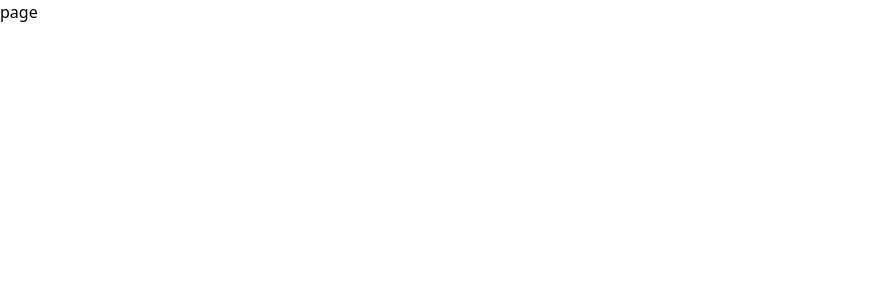
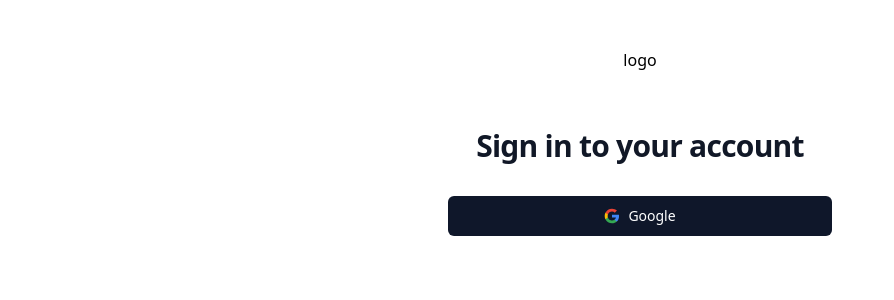
Before and after one commit to push-on/chat-app, a Next.js app: page /login in a window 1280 px wide. Shown: the top 300 px of the page, without its empty margins (0-894 px from the left). Built offline with nearby package versions, Linux system fonts and the light colour scheme.

Commit message:
Update 05/17/2023 11:11:24

```diff
--- a/package.json
+++ b/package.json
@@ -10,19 +10,20 @@
   },
   "dependencies": {
     "@next-auth/upstash-redis-adapter": "^3.0.4",
-    "@types/node": "20.1.0",
+    "@types/node": "20.1.2",
     "@types/react": "18.2.6",
     "@types/react-dom": "18.2.4",
     "@upstash/redis": "^1.20.6",
     "autoprefixer": "10.4.14",
     "class-variance-authority": "^0.6.0",
     "clsx": "^1.2.1",
-    "lucide-react": "^0.214.0",
+    "lucide-react": "^0.216.0",
     "next": "13.4.1",
     "next-auth": "^4.22.1",
     "postcss": "8.4.23",
     "react": "18.2.0",
     "react-dom": "18.2.0",
+    "react-hot-toast": "^2.4.1",
     "tailwind-merge": "^1.12.0",
     "tailwindcss": "3.3.2",
     "typescript": "5.0.4"
--- a/src/app/layout.tsx
+++ b/src/app/layout.tsx
@@ -1,3 +1,4 @@
+import Providers from '@/components/Providers'
 import './globals.css'
 
 export default function RootLayout({
@@ -7,7 +8,10 @@
 }) {
   return (
     <html lang="en">
-      <body>{children}
+      <body>
+        <Providers>
+          {children}
+        </Providers>
       </body>
     </html>
   )
--- a/src/app/login/page.tsx
+++ b/src/app/login/page.tsx
@@ -1,11 +1,81 @@
-import { FC } from 'react'
+'use client'
+
+import Button from '@/components/ui/Button'
+import { FC, useState } from 'react'
+import { signIn } from 'next-auth/react'
+import { toast } from 'react-hot-toast'
 
 interface pageProps {
 
 }
 
 const page: FC<pageProps> = ({ }) => {
-	return <div>page</div>
+	const [isLoading, setIsLoading] = useState<boolean>(false)
+
+	async function loginWithGoogle() {
+		setIsLoading(true)
+		try {
+			// throw new Error("test")
+
+			await signIn('google')
+		} catch (error) {
+			// display error to user
+			toast.error('Something went wrong with your login')
+		} finally { setIsLoading(false) }
+	}
+
+	return <>
+		<div className='flex min-h-full items-center justify-center py-12 px-4 sm:px-6 lg:px-8'>
+			<div className='w-full flex flex-col items-center max-w-md space-y-8'>
+				<div>
+					<div className='flex flex-col items-center gap-8'>
+						logo
+						<h2 className='mt-6 text-center text-3xl font-bold tracking-tight text-gray-900'>
+							Sign in to your account
+						</h2>
+					</div>
+
+				</div>
+				<Button
+					isLoading={isLoading}
+					type='button'
+					className='max-w-sm mx-auto w-full flex items-center justify-center'
+					onClick={loginWithGoogle}>
+					{isLoading ? null : (
+						<svg
+							className='mr-2 h-4 w-4 self-center'
+							aria-hidden='true'
+							focusable='false'
+							data-prefix='fab'
+							data-icon='github'
+							role='img'
+							xmlns='http://www.w3.org/2000/svg'
+							viewBox='0 0 24 24'>
+							<path
+								d='M22.56 12.25c0-.78-.07-1.53-.2-2.25H12v4.26h5.92c-.26 1.37-1.04 2.53-2.21 3.31v2.77h3.57c2.08-1.92 3.28-4.74 3.28-8.09z'
+								fill='#4285F4'
+							/>
+							<path
+								d='M12 23c2.97 0 5.46-.98 7.28-2.66l-3.57-2.77c-.98.66-2.23 1.06-3.71 1.06-2.86 0-5.29-1.93-6.16-4.53H2.18v2.84C3.99 20.53 7.7 23 12 23z'
+								fill='#34A853'
+							/>
+							<path
+								d='M5.84 14.09c-.22-.66-.35-1.36-.35-2.09s.13-1.43.35-2.09V7.07H2.18C1.43 8.55 1 10.22 1 12s.43 3.45 1.18 4.93l2.85-2.22.81-.62z'
+								fill='#FBBC05'
+							/>
+							<path
+								d='M12 5.38c1.62 0 3.06.56 4.21 1.64l3.15-3.15C17.45 2.09 14.97 1 12 1 7.7 1 3.99 3.47 2.18 7.07l3.66 2.84c.87-2.6 3.3-4.53 6.16-4.53z'
+								fill='#EA4335'
+							/>
+							<path d='M1 1h22v22H1z' fill='none' />
+						</svg>
+					)}
+					Google
+				</Button>
+			</div>
+		</div>
+
+	</>
 }
 
 export default page
--- /dev/null
+++ b/src/components/Providers.tsx
@@ -0,0 +1,17 @@
+'use client'
+
+import { FC, ReactNode } from 'react'
+import { Toaster } from 'react-hot-toast'
+
+interface ProvidersProps {
+	children: ReactNode
+}
+
+const Providers: FC<ProvidersProps> = ({ children }) => {
+	return <>
+		<Toaster position='top-center' reverseOrder={false} />
+		{children}
+	</>
+}
+
+export default Providers
```
Also changed, not shown: 2 other files (tests, documents, lock files or other folders).
